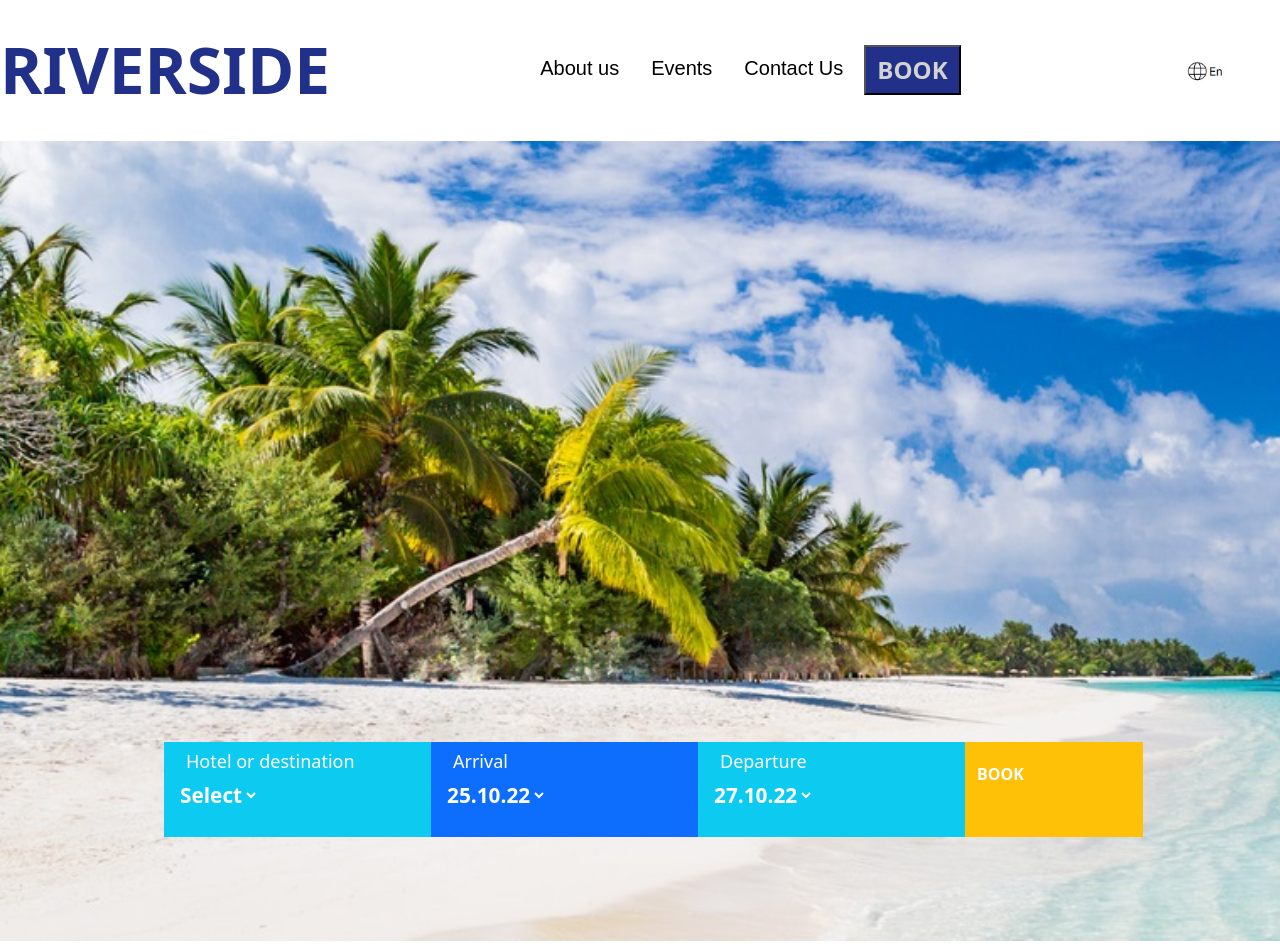
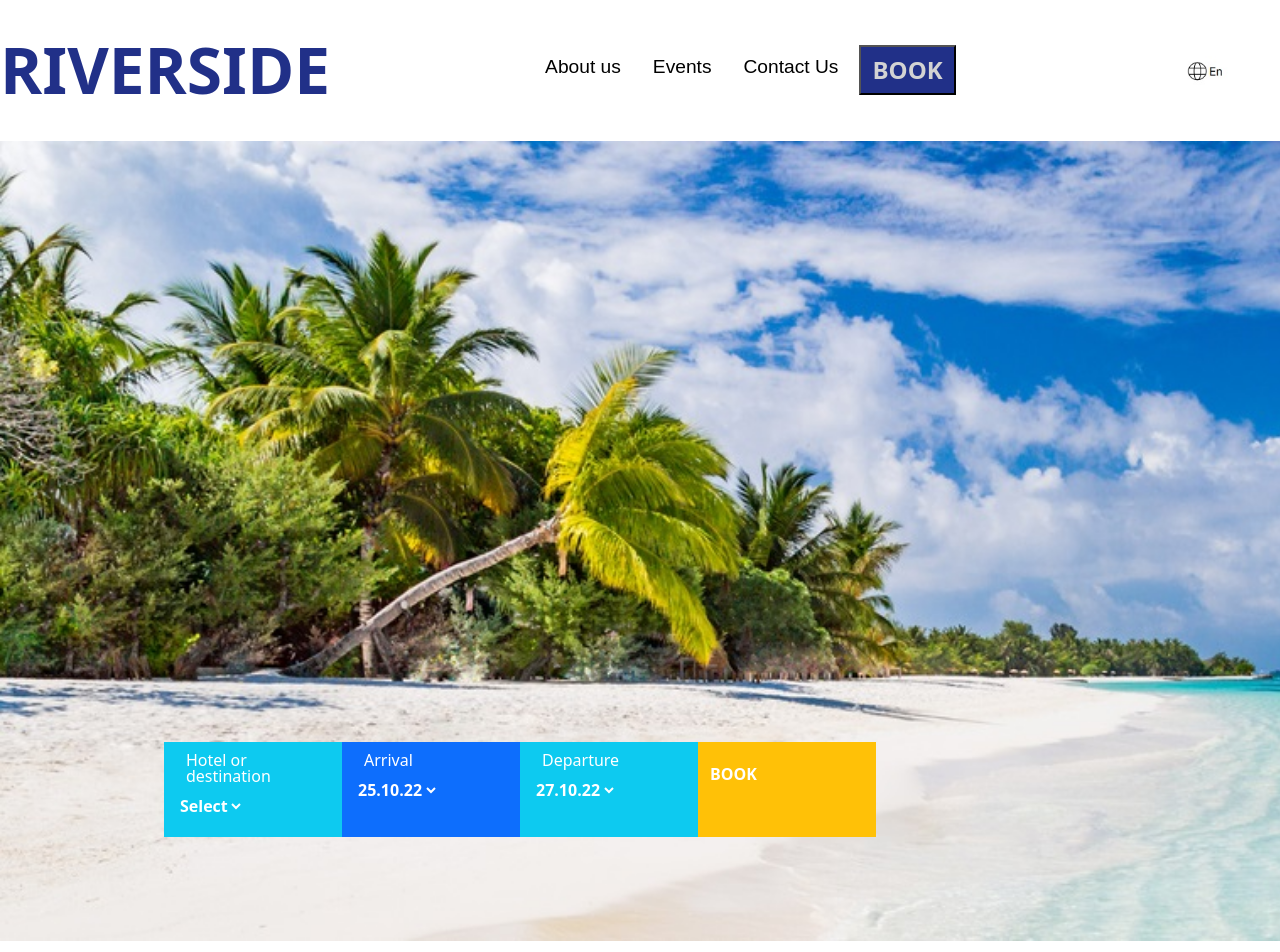
Before and after one commit to MAV1703/milova, a plain HTML site: page task4/task4.html in a window 1280 px wide. Shown: the top 952 px of the page. Drawn offline with nearby package versions, Linux system fonts and the light colour scheme.

Commit message:
Add files via upload

```diff
--- a/task4/css/style.css
+++ b/task4/css/style.css
@@ -17,7 +17,7 @@
 
 .nav-link{
     color: black;
-    font-size: 20px;
+    font-size: 1.2rem;
 }
 
 .header-btn, .events-btn, .contact-btn {
@@ -54,7 +54,6 @@
 .input{
     color: white;
     padding: 10px;
-    font-size: 18px;
 
 }
 
@@ -63,7 +62,6 @@
     color: white;
     border: none;
     font-weight: bold;
-    font-size: 1.3rem;
 }
 
 .form-btn {
--- a/task4/task4.html
+++ b/task4/task4.html
@@ -36,7 +36,7 @@
         <div class="header-picture">
          <div class="container" id="container-header">
             <form class="row m-4">
-                <div class="col-3 bg-info">
+                <div class="col-2 bg-info">
                     <label class = "input" for = "hotel">Hotel or destination</label>
                     <br>
                     <select class = "field" id="hotel">
@@ -46,7 +46,7 @@
                     </select>
                 </div>
 
-                <div class="col-3 bg-primary">
+                <div class="col-2 bg-primary">
                     <label for = "arrival" class = "input">Arrival</label>
                     <br>
                     <select class = "field" id="arrival">
@@ -56,7 +56,7 @@
                     </select>
                 </div>
 
-                <div class="col-3 bg-info">
+                <div class="col-2 bg-info">
                     <label class = "input" for = "departure">Departure</label>
                     <br>
                     <select class = "field" id="departure">
```
